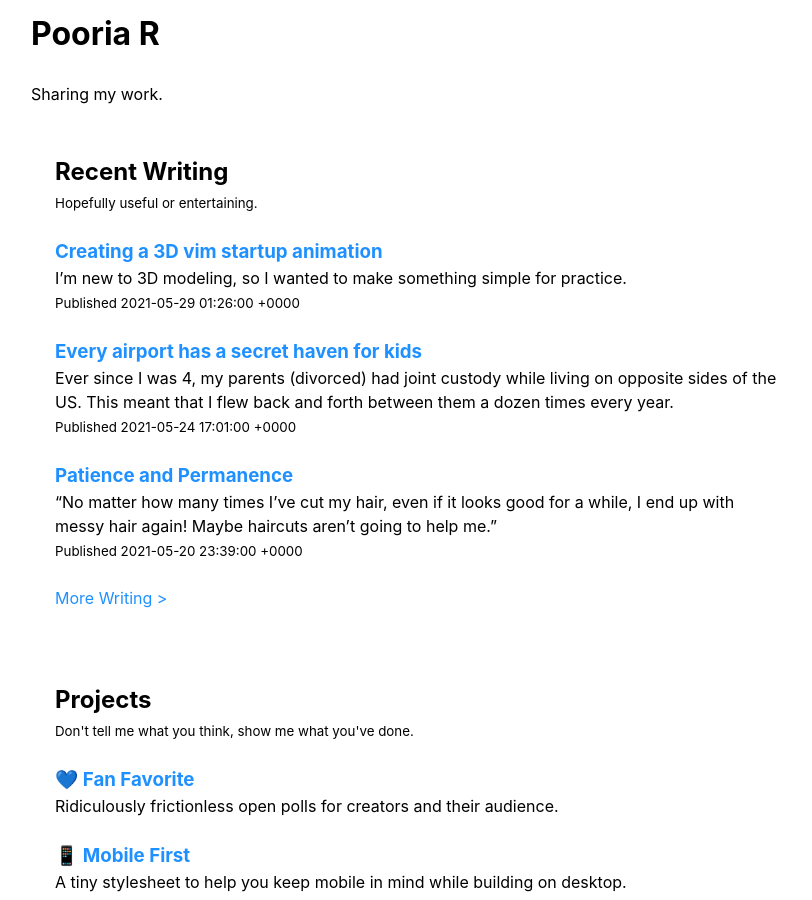
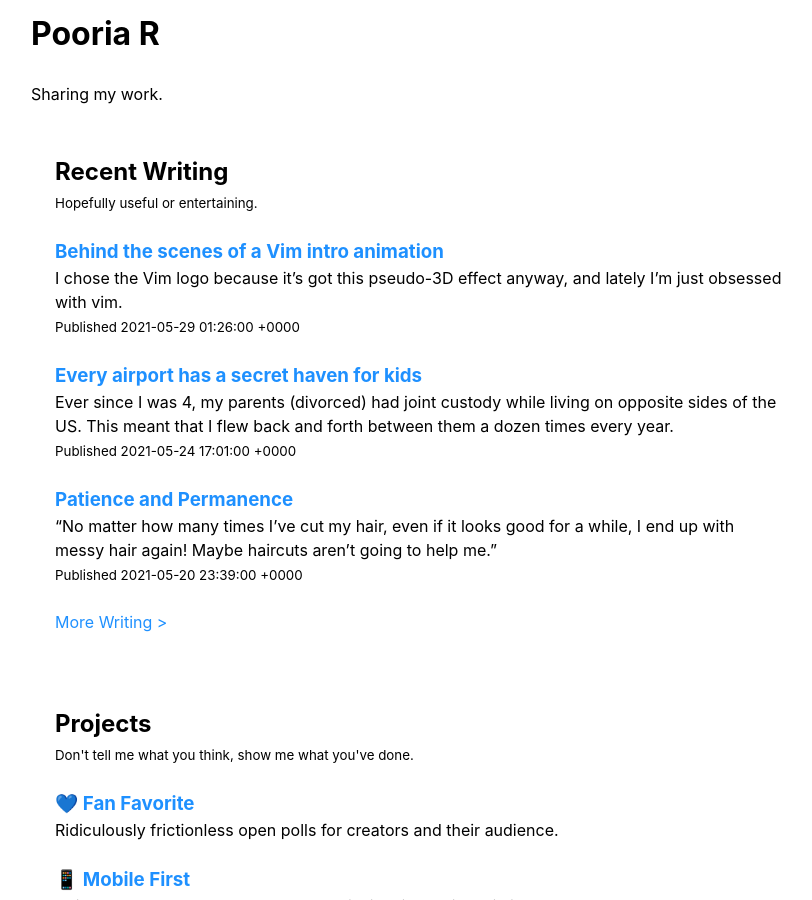
Before and after one commit to pooriajr/pooriar, a Jekyll site: the page built from index.html, in a window 1280 px wide and 900 px high. Shown: the whole window, without its empty margins (219-1031 px from the left). Built offline with Jekyll 4.4.1, drawn with Linux system fonts in a browser that asks for light colours; some of the changed lines change nothing that is shown.

Commit message:
updated vim animation post

```diff
--- a/_posts/2021-05-28-creating-a-3d-vim-startup-animation.md
+++ b/_posts/2021-05-28-creating-a-3d-vim-startup-animation.md
@@ -1,29 +1,30 @@
 ---
 layout: post
-title: Creating a 3D vim startup animation
+title: Behind the scenes of a Vim intro animation
 date: 2021-05-28 20:26 -0500
 ---
 
-I'm new to 3D modeling, so I wanted to make something simple for practice.
-
-I chose the Vim logo because it's got this psuedo-3D effect anyway, and lately I'm just obsessed with vim.
+I chose the Vim logo because it's got this pseudo-3D effect anyway, and lately I'm just obsessed with vim.
 
 ![vim logo](/assets/images/posts/vim-logo.png)
 
 ## Modeling
 
-First I modeled the V and diamond shape by tracing the geometry over a reference image
-
-I chose not to include the 'im' part of 'Vim' to save time. The V is the important part anyway.
+I modeled the shapes by tracing the geometry over a reference image.
 
 ![vim logo](/assets/images/posts/logo-wireframe-1.png)
+
+I chose not to include the 'im' part of 'Vim'. Just to save time.
+
 ![vim logo](/assets/images/posts/logo-wireframe-2.gif)
 
 ## Materials and Lighting
 
-Then I added some material properties to the V and diamond to give them color and reflectivity.
+Then I added real-world material properties to the shapes. In simple terms, I told the program that the diamond is green and super reflective, while the V is rough and metallic.
 
-But without lights in the scene, you wouldn't even see anything, so I added a "Sun light" that lights the whole scene, and a green "Rim light" which is like a spotlight aimed at the back. It gives a nice effect around the edges.
+Materials are only half of the equation; you need lights for the materials to react to.
+
+I use a "Sun light" that lights the whole scene from the camera's perspective, and a "Rim light" which is a green spotlight aimed at the back of the logo. The point of the Rim light is to do what every designer can only hope for: make the logo "pop".
 
 ![vim logo](/assets/images/posts/vim-lights.png)
 
@@ -72,13 +73,13 @@
     Sorry, your browser doesn't support embedded videos.
 </video>
 
-Second pass I went for a dramatic effect with glare and contrast, but it felt like too much.
+Second pass I went for a more dramatic effect with glare and contrast, but it was overkill.
 <video controls>
     <source src="/assets/images/posts/second-pass.mp4"
             type="video/mp4">
     Sorry, your browser doesn't support embedded videos.
 </video>
-Third pass toned down the bloom but added a bit of contrast. I accidentally turned on motion blur, but ended up liking it and kept it in!
+Third pass was somewhere in the middle. I accidentally turned on motion blur, but ended up liking it and kept it in!
 
 
 <video controls>
@@ -87,8 +88,62 @@
     Sorry, your browser doesn't support embedded videos.
 </video>
 
-I know I could make it look a lot better if I kept messing with it, but I want to move on to other projects so I'm calling this one complete.
+I could keep messing with it and get it *just right*, but I want to move on to other projects.
 
-If you know anything about 3D rendering and have a suggestion for how I could improve it, shoot me an email at [pooria@hey.com](emailto:pooria@hey.com) and I'll give it a shot!
+I'm calling this one complete.
 
-Thanks! for reading!
+Thanks for reading!
+
+.
+
+.
+
+.
+
+Except I'm way too obsessed to leave it like that.
+
+## Final Form
+
+Last night, after publishing this article and getting ready for bed, I had a little idea:
+
+What if I use a better render engine?
+
+It would be slower.
+
+Approximately 36000% slower.
+36000
+But what if...?
+
+![](/assets/images/posts/one-eternity-later.jpg)
+
+OK!
+
+The render finished. But it didn't even look much better. Perhaps with a tiny bit of post-processing...
+
+![](/assets/images/posts/5-hours-later.jpg)
+
+OK!
+
+I learned *a lot* about post-processing in Blender.
+
+Here's the final setup that got me the lighting, colors, and visual effects that I wanted.
+
+![](/assets/images/posts/vim-compositing.png)
+
+If you're not familiar with node-based-post-processing, just think of it like a chain of advanced Instagram filters all layered into one final image.
+
+Except instead of one image, the filters are applied to every frame of a video.
+
+And here's the REAL final result:
+
+<video controls>
+    <source src="/assets/images/posts/vim-final.mp4"
+            type="video/mp4">
+    Sorry, your browser doesn't support embedded videos.
+</video>
+
+I spent way more time on this than I had planned, but I'm so satisfied with the result that it was totally worth it.
+
+Thanks for reading!
+
+`:wq`
```
Also changed, not shown: assets/images/art/thumbnails/gone.jpg, assets/images/art/thumbnails/return.jpg, assets/images/art/thumbnails/rhino.jpg, assets/images/art/thumbnails/your-attention-please.jpg, assets/images/posts/5-hours-later.jpg (added), assets/images/posts/one-eternity-later.jpg (added), assets/images/posts/vim-compositing.png (added), assets/images/posts/vim-lights.png, assets/images/posts/vim-logo.png, 1 other file.
